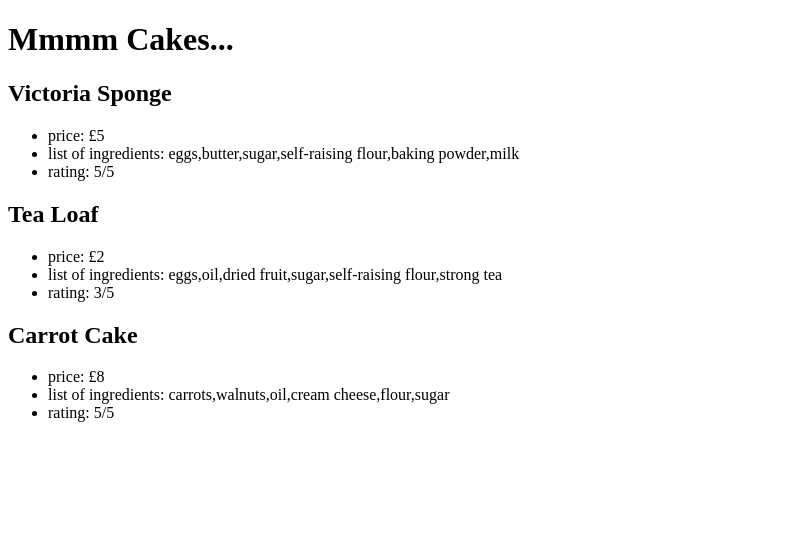
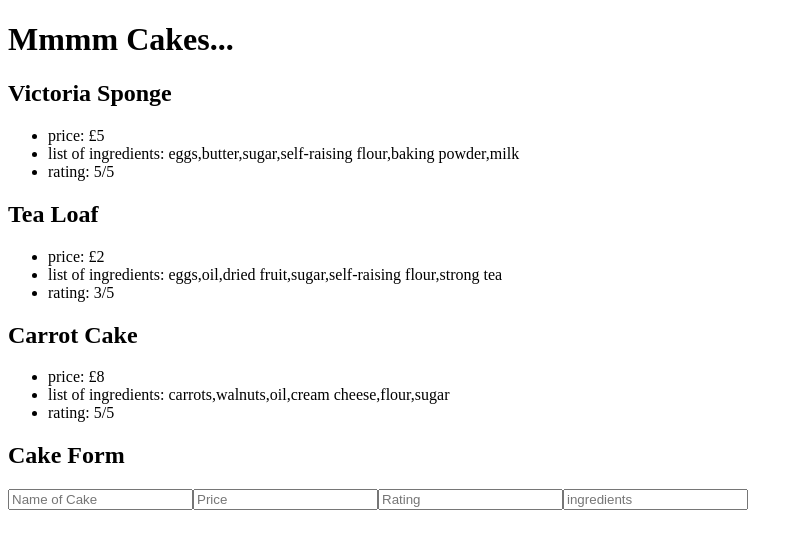
Before and after one commit to sarahabdulle1/bakery_lab, a React (Create React App) app: page / in a window 1280 px wide. Shown: the top 548 px of the page, without its empty margins (0-803 px from the left). Built offline with nearby package versions, Linux system fonts and the light colour scheme.

Commit message:
declared states on CakeForm and added skeleton of the userInput functionality to add a new cake

```diff
--- a/src/cake/CakeContainer.js
+++ b/src/cake/CakeContainer.js
@@ -1,5 +1,6 @@
 import { useState } from "react";
 import Cake from "./Cake.js";
+import CakeForm from "./CakeForm.js"
 
 const CakeContainer = () => {
 
@@ -58,6 +59,7 @@ const CakeContainer = () => {
 			<Cake cake={listOfCakes[0]}/>
 			<Cake cake={listOfCakes[1]}/>
 			<Cake cake={listOfCakes[2]}/>
+			<CakeForm />
 		</>
   	)
 }
--- /dev/null
+++ b/src/cake/CakeForm.js
@@ -0,0 +1,54 @@
+// able to add details of a new cake
+
+import { useState } from "react";
+
+const CakeForm =({cake, setCake}) => {
+// declare state
+
+    const [cakeName, setCakeName] = useState("")
+    const [cakePrice, setCakePrice] = useState("")
+    const [cakeRating, setCakeRating] = useState("")
+    const [cakeIngredients, setCakeIngredients] = useState([])
+
+
+
+
+    return (
+        <>
+        <h2> Cake Form</h2>
+            <input
+            type="text"
+            name="name"
+            placeholder="Name of Cake"
+            value={cakeName}
+            onChange={(e) => setCakeName(e.target.value)}
+            />
+
+             <input
+            type="text"
+            name="price"
+            placeholder="Price"
+            value={cakePrice}
+            onChange={(e) => setCakePrice(e.target.value)}
+            />
+
+            <input
+            type="text"
+            name="rating"
+            placeholder="Rating"
+            value={cakeRating}
+            onChange={(e) => setCakeRating(e.target.value)}
+            />
+            <input
+            type="text"
+            name="ingredients"
+            placeholder="ingredients"
+            value={cakeIngredients}
+            onChange={(e) => setCakeIngredients(e.target.value)}
+            />
+        </>
+
+    );
+};
+
+export default CakeForm;
```
